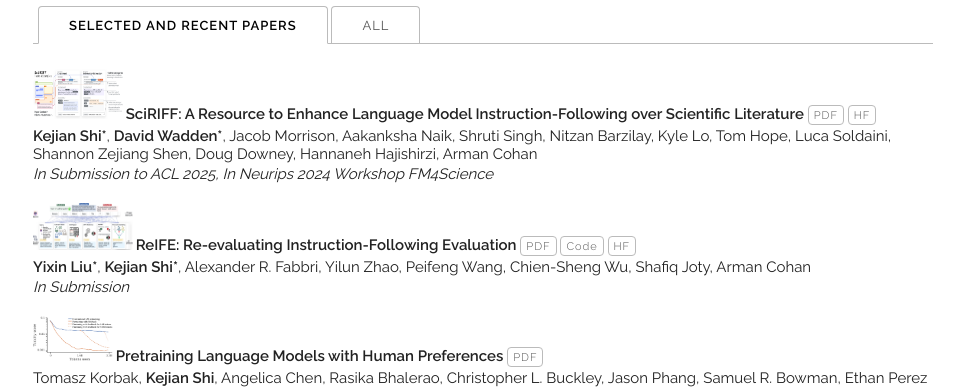
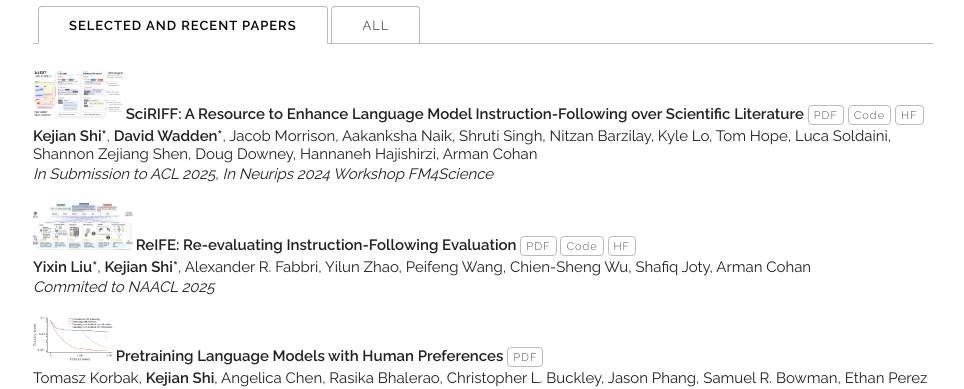
Before and after one commit to shi-kejian/shi-kejian.github.io, a Jekyll site: the page built from index.html, in a window 1280 px wide. Shown: the part 576-965 px from the top of the page, without its empty margins (157-1121 px from the left). Built offline with Jekyll 4.4.1, drawn with Linux system fonts in a browser that asks for light colours; some web fonts are replaced.

Commit message:
Update publications.yaml

```diff
--- a/_data/publications.yaml
+++ b/_data/publications.yaml
@@ -3,12 +3,14 @@ papers:
     authors: "<b>Kejian Shi*</b>, <b>David Wadden*</b>, Jacob Morrison, Aakanksha Naik, Shruti Singh, Nitzan Barzilay, Kyle Lo, Tom Hope, Luca Soldaini, Shannon Zejiang Shen, Doug Downey, Hannaneh Hajishirzi, Arman Cohan"
     venue: "In Submission to ACL 2025, In Neurips 2024 Workshop FM4Science"
     paper_pdf: https://arxiv.org/abs/2406.07835
+    code: https://github.com/shi-kejian/sciriff-dev
+    code: https://github.com/allenai/sciriff
     hf: https://huggingface.co/collections/allenai/sciriff-665f61ba7315e1d202e5f6bf
     selected: y
 
   - title: "<img src='images/reife_fig1.jpg' style='width: 100px; height: 47px; margin-right: -1px;'> ReIFE: Re-evaluating Instruction-Following Evaluation"
     authors: "<b>Yixin Liu*</b>, <b>Kejian Shi*</b>, Alexander R. Fabbri, Yilun Zhao, Peifeng Wang, Chien-Sheng Wu, Shafiq Joty, Arman Cohan"
-    venue: "In Submission"
+    venue: "Commited to NAACL 2025"
     paper_pdf: https://arxiv.org/abs/2410.07069
     code: https://github.com/yale-nlp/ReIFE
     hf: https://huggingface.co/datasets/yale-nlp/ReIFE
```
